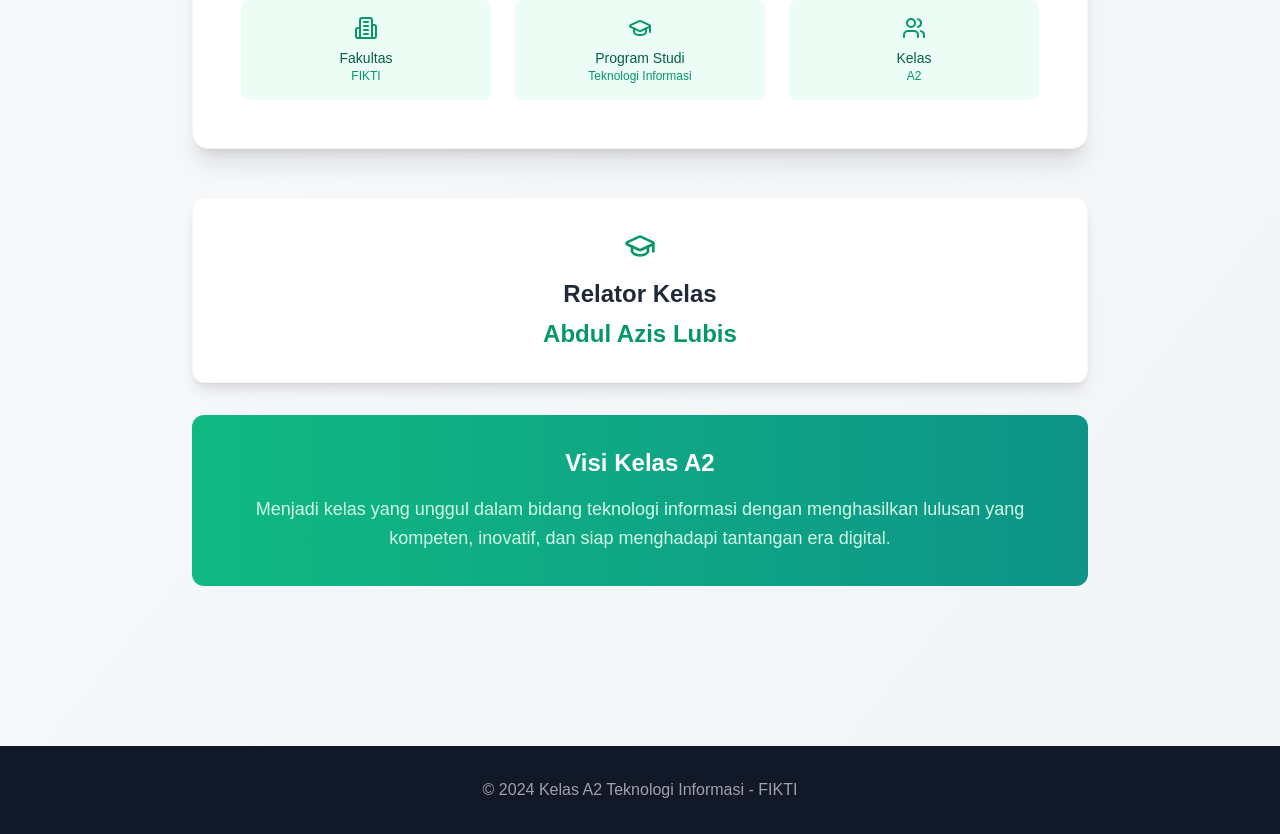
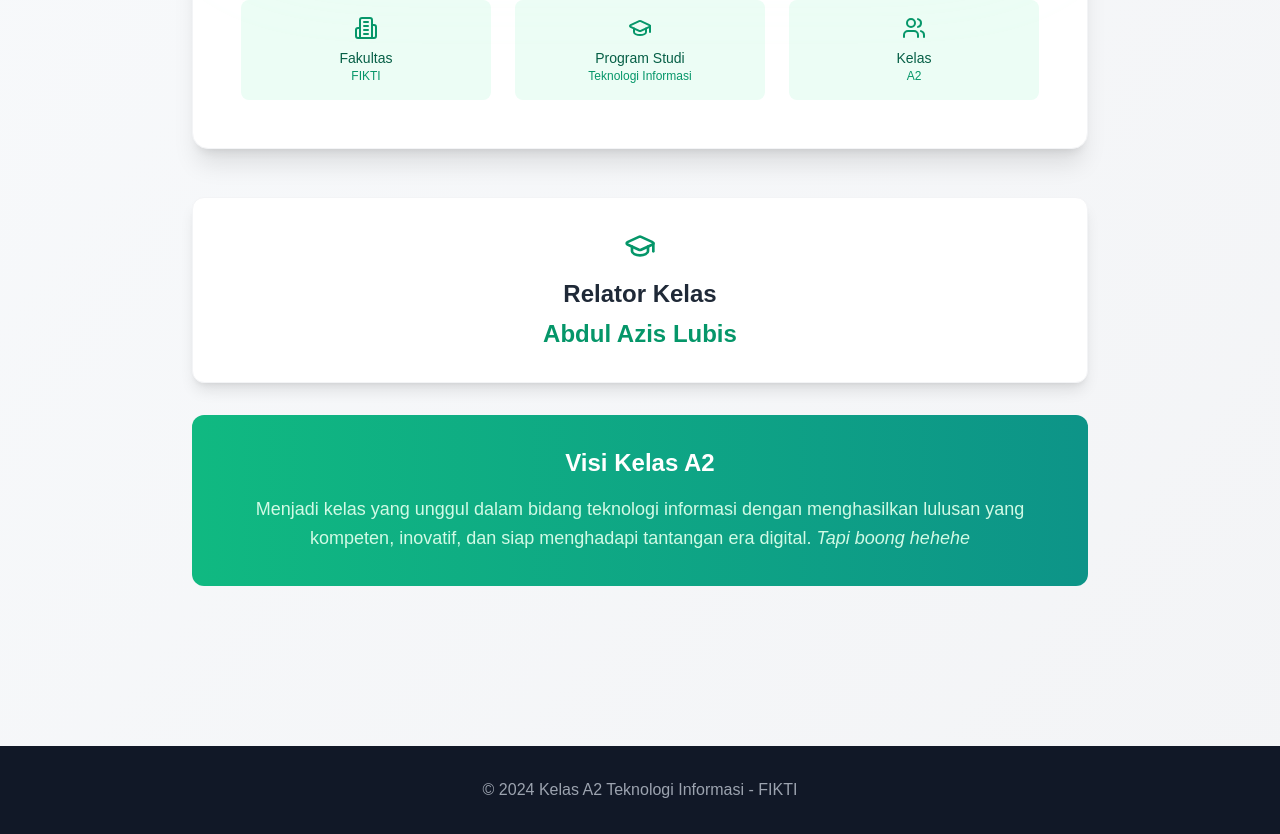
Before and after one commit to mferdiansyaah/SimpleWeb-A2Teknologi-Informasi, a Next.js app: page / in a window 1280 px wide. Shown: the part 734-1568 px from the top of the page. Built offline with nearby package versions, Linux system fonts and the light colour scheme.

Commit message:
add some feature

```diff
--- a/app/page.tsx
+++ b/app/page.tsx
@@ -80,7 +80,7 @@ export default function Component() {
             <h4 className="text-2xl font-bold mb-4">Visi Kelas A2</h4>
             <p className="text-emerald-100 text-lg leading-relaxed">
               Menjadi kelas yang unggul dalam bidang teknologi informasi dengan menghasilkan lulusan yang kompeten,
-              inovatif, dan siap menghadapi tantangan era digital.
+              inovatif, dan siap menghadapi tantangan era digital. <i>Tapi boong hehehe</i>
             </p>
           </div>
         </div>
```
